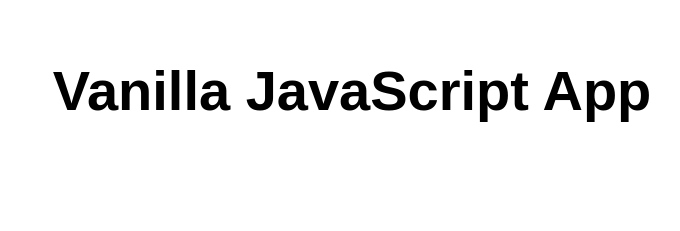
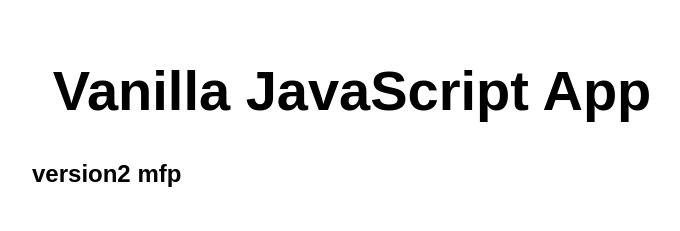
Before and after one commit to maofrancop/my-first-static-web-app, a website: page src/index.html in a window 1280 px wide. Shown: the whole page, without its empty margins (288-968 px from the left). Drawn offline with Linux system fonts and the light colour scheme.

Commit message:
Update index.html
version2

```diff
--- a/src/index.html
+++ b/src/index.html
@@ -11,6 +11,7 @@
 <body>
   <main>
     <h1>Vanilla JavaScript App</h1>
+    <h2>version2 mfp</h2>
   </main>
 </body>
 
```
